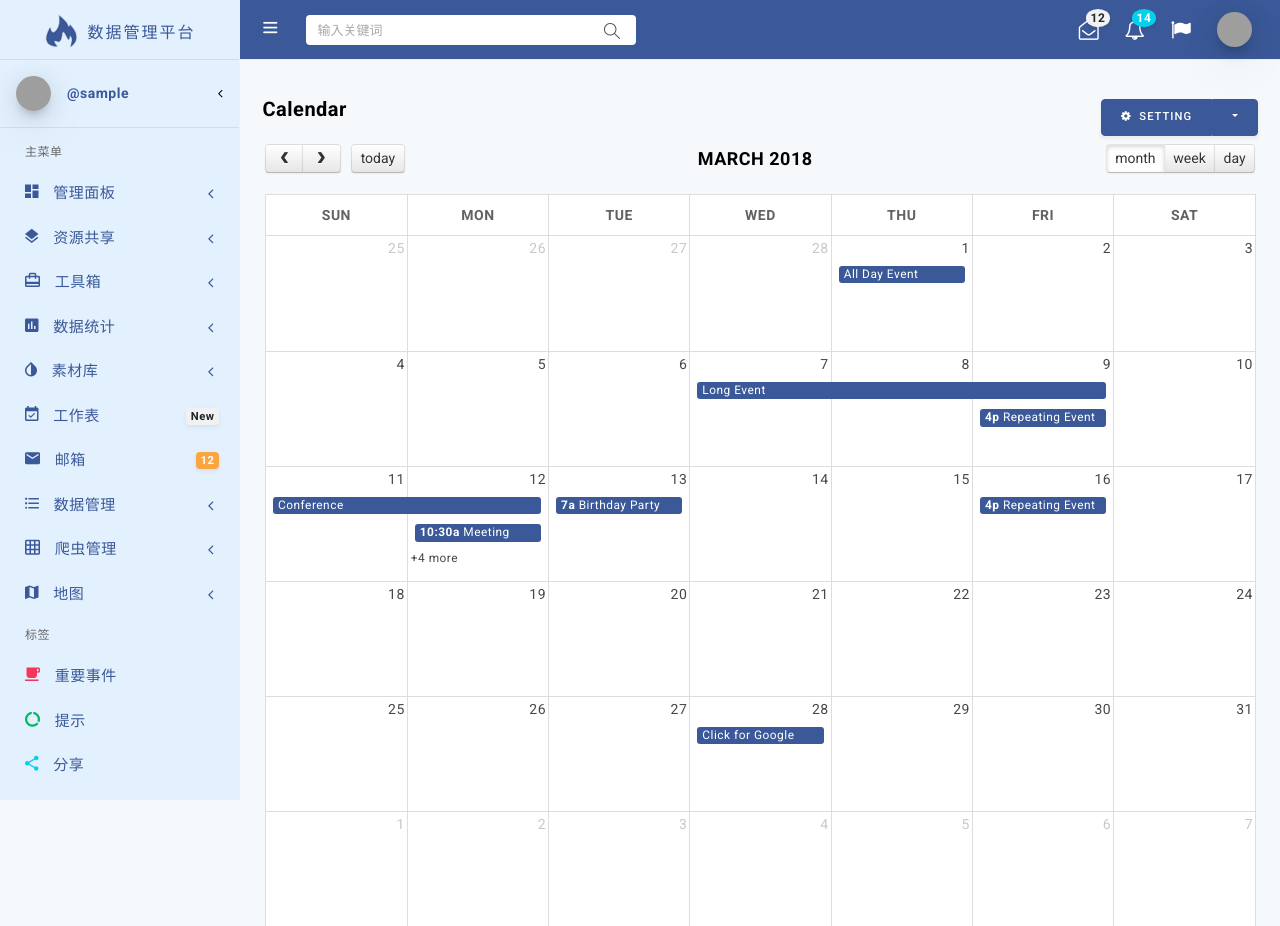
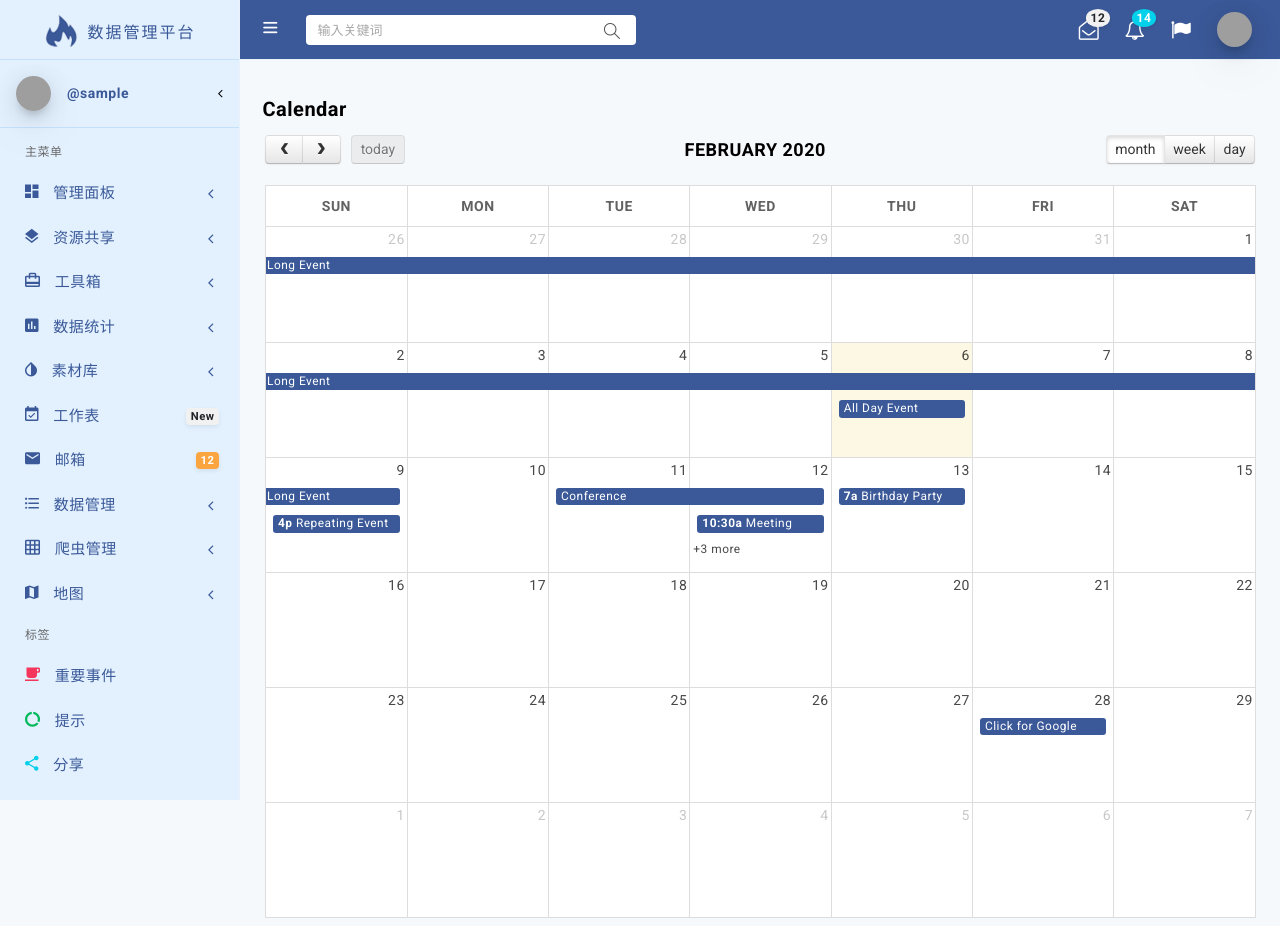
Before and after one commit to lxynew1/DMS, a Flask app: page /calendar/ in a window 1280 px wide. Shown: the top 926 px of the page. Run offline with Flask 2, Linux system fonts and the light colour scheme; the visitor is signed in with stand-in values (Sample User, id 1); data comes from the database, SQL or seed files in the repository; lists and menus that the app fills with data are empty; some libraries are stand-ins or nearby versions; grey boxes are pictures that could not be loaded.

Commit message:
calendar update 020603

```diff
--- a/app/static/assets/plugins/fullcalendar/js/fullcalendar-custom-script.js
+++ b/app/static/assets/plugins/fullcalendar/js/fullcalendar-custom-script.js
@@ -1,12 +1,12 @@
+var date = new Date();
 $(document).ready(function() {
-
     $('#calendar').fullCalendar({
       header: {
         left: 'prev,next today',
         center: 'title',
         right: 'month,agendaWeek,agendaDay'
       },
-      defaultDate: '2018-03-12',
+      defaultDate: date,
       navLinks: true, // can click day/week names to navigate views
       selectable: true,
       selectHelper: true,
@@ -28,57 +28,57 @@ $(document).ready(function() {
       events: [
         {
           title: 'All Day Event',
-          start: '2018-03-01'
+          start: '2020-02-06'
         },
         {
           title: 'Long Event',
-          start: '2018-03-07',
-          end: '2018-03-10'
+          start: '2018-02-07',
+          end: '2020-02-10'
         },
         {
           id: 999,
           title: 'Repeating Event',
-          start: '2018-03-09T16:00:00'
+          start: '2020-02-09T16:00:00'
         },
         {
           id: 999,
           title: 'Repeating Event',
-          start: '2018-03-16T16:00:00'
+          start: '2018-02-16T16:00:00'
         },
         {
           title: 'Conference',
-          start: '2018-03-11',
-          end: '2018-03-13'
+          start: '2020-02-11',
+          end: '2020-02-13'
         },
         {
           title: 'Meeting',
-          start: '2018-03-12T10:30:00',
-          end: '2018-03-12T12:30:00'
+          start: '2020-02-12T10:30:00',
+          end: '2020-02-12T12:30:00'
         },
         {
           title: 'Lunch',
-          start: '2018-03-12T12:00:00'
+          start: '2018-02-12T12:00:00'
         },
         {
           title: 'Meeting',
-          start: '2018-03-12T14:30:00'
+          start: '2020-02-12T14:30:00'
         },
         {
           title: 'Happy Hour',
-          start: '2018-03-12T17:30:00'
+          start: '2020-02-12T17:30:00'
         },
         {
           title: 'Dinner',
-          start: '2018-03-12T20:00:00'
+          start: '2020-02-12T20:00:00'
         },
         {
           title: 'Birthday Party',
-          start: '2018-03-13T07:00:00'
+          start: '2020-02-13T07:00:00'
         },
         {
           title: 'Click for Google',
           url: 'http://google.com/',
-          start: '2018-03-28'
+          start: '2020-02-28'
         }
       ]
     });
--- a/app/templates/calendar/calendar.html
+++ b/app/templates/calendar/calendar.html
@@ -4,6 +4,9 @@
 	<script src='/static/assets/plugins/fullcalendar/js/moment.js'></script>
 	<script src='/static/assets/plugins/fullcalendar/js/fullcalendar.min.js'></script>
 	<script src="/static/assets/plugins/fullcalendar/js/fullcalendar-custom-script.js"></script>
+{#    <script>#}
+{#        $('#calendar').fullCalendar()#}
+{#    </script>#}
 {% endblock %}
 {% block link %}
     {{ super() }}
@@ -39,23 +42,23 @@
 {#                    </ol>#}
                 </div>
                 <div class="col-sm-3">
-                    <div class="btn-group float-sm-right">
-                        <button type="button" class="btn btn-primary waves-effect waves-light"><i
-                                class="fa fa-cog mr-1"></i> Setting
-                        </button>
-                        <button type="button"
-                                class="btn btn-primary dropdown-toggle dropdown-toggle-split waves-effect waves-light"
-                                data-toggle="dropdown">
-                            <span class="caret"></span>
-                        </button>
-                        <div class="dropdown-menu">
-                            <a href="javaScript:void();" class="dropdown-item">Action</a>
-                            <a href="javaScript:void();" class="dropdown-item">Another action</a>
-                            <a href="javaScript:void();" class="dropdown-item">Something else here</a>
-                            <div class="dropdown-divider"></div>
-                            <a href="javaScript:void();" class="dropdown-item">Separated link</a>
-                        </div>
-                    </div>
+{#                    <div class="btn-group float-sm-right">#}
+{#                        <button type="button" class="btn btn-primary waves-effect waves-light"><i#}
+{#                                class="fa fa-cog mr-1"></i> Setting#}
+{#                        </button>#}
+{#                        <button type="button"#}
+{#                                class="btn btn-primary dropdown-toggle dropdown-toggle-split waves-effect waves-light"#}
+{#                                data-toggle="dropdown">#}
+{#                            <span class="caret"></span>#}
+{#                        </button>#}
+{#                        <div class="dropdown-menu">#}
+{#                            <a href="javaScript:void();" class="dropdown-item">Action</a>#}
+{#                            <a href="javaScript:void();" class="dropdown-item">Another action</a>#}
+{#                            <a href="javaScript:void();" class="dropdown-item">Something else here</a>#}
+{#                            <div class="dropdown-divider"></div>#}
+{#                            <a href="javaScript:void();" class="dropdown-item">Separated link</a>#}
+{#                        </div>#}
+{#                    </div>#}
                 </div>
             </div>
             <!-- End Breadcrumb-->
@@ -66,7 +69,7 @@
         <!-- End container-fluid-->
     </div>
     <!--Start Back To Top Button-->
-    <a href="javaScript:void();" class="back-to-top"><i class="fa fa-angle-double-up"></i> </a>
+{#    <a href="javaScript:void();" class="back-to-top"><i class="fa fa-angle-double-up"></i> </a>#}
     <!--End Back To Top Button-->
 
 {% endblock %}
```
